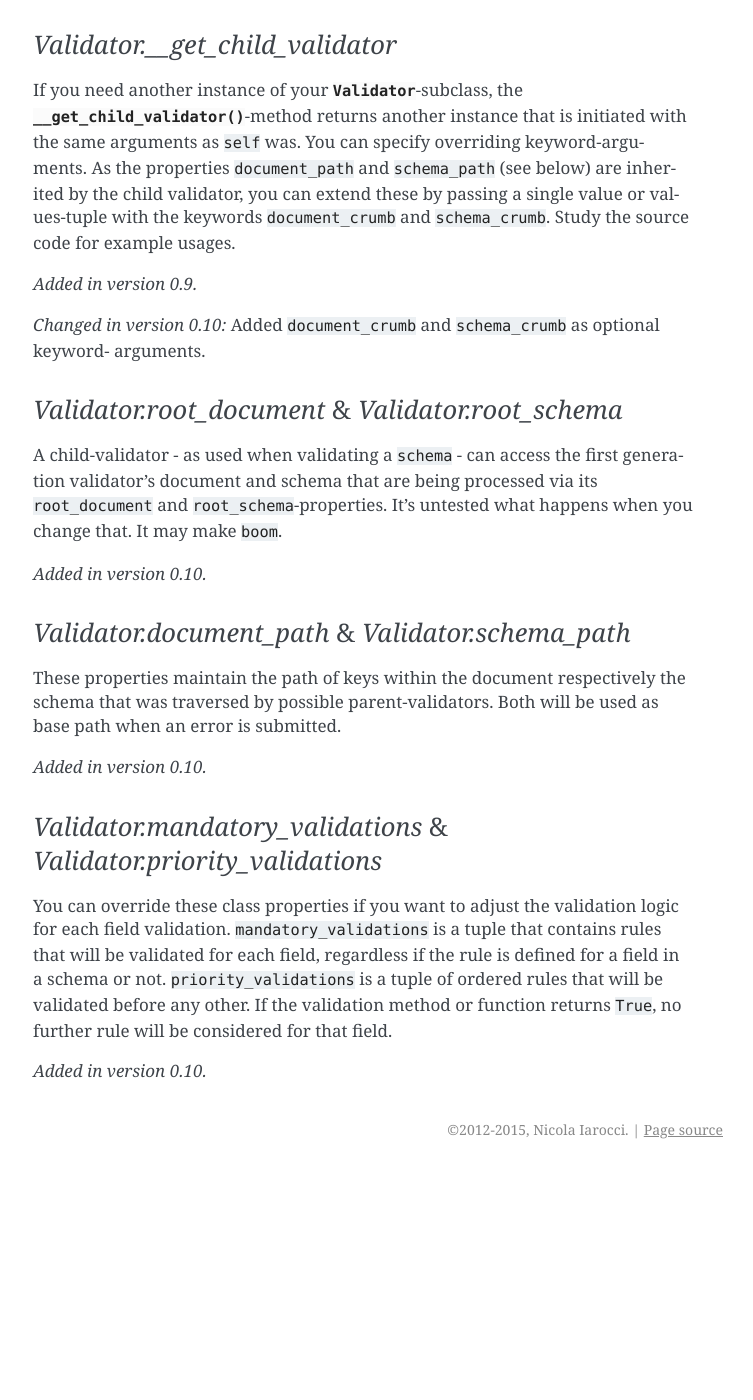
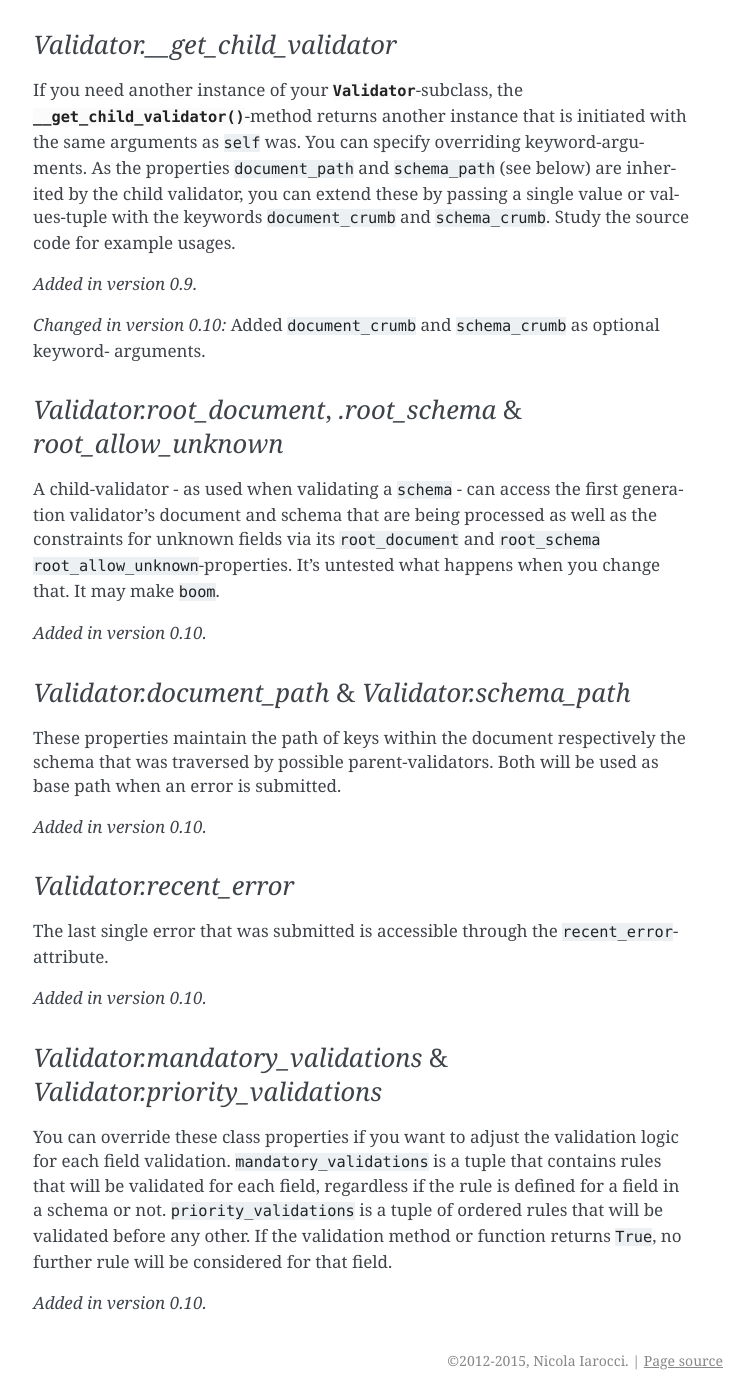
Before and after one commit to pyeve/cerberus, a Sphinx documentation site: the page built from docs/customize.rst, in a window 1280 px wide and 1400 px high, scrolled down 4947 px. Shown: the whole window, without its empty margins (387-1140 px from the left). Built offline with Sphinx 7.4.7, drawn with Linux system fonts in a browser that asks for light colours; before the commit the page ends 6116 px from its top, so only the background shows below that; some of the changed text lies outside the part shown.

Commit message:
Adds an introspection attribute `recent_error`

```diff
--- a/docs/customize.rst
+++ b/docs/customize.rst
@@ -258,12 +258,13 @@ Study the source code for example usages.
     Added ``document_crumb`` and ``schema_crumb`` as optional keyword-
     arguments.
 
-`Validator.root_document` & `Validator.root_schema`
-~~~~~~~~~~~~~~~~~~~~~~~~~~~~~~~~~~~~~~~~~~~~~~~~~~~
+`Validator.root_document`, `.root_schema` & `root_allow_unknown`
+~~~~~~~~~~~~~~~~~~~~~~~~~~~~~~~~~~~~~~~~~~~~~~~~~~~~~~~~~~~~~~~~
 
 A child-validator - as used when validating a ``schema`` - can access the first
-generation validator's document and schema that are being processed via its
-``root_document`` and ``root_schema``-properties.
+generation validator's document and schema that are being processed as well as
+the constraints for unknown fields via its ``root_document`` and ``root_schema``
+``root_allow_unknown``-properties.
 It's untested what happens when you change that. It may make ``boom``.
 
 .. versionadded:: 0.10
@@ -274,6 +275,14 @@ It's untested what happens when you change that. It may make ``boom``.
 These properties maintain the path of keys within the document respectively the
 schema that was traversed by possible parent-validators. Both will be used as
 base path when an error is submitted.
+
+.. versionadded:: 0.10
+
+`Validator.recent_error`
+~~~~~~~~~~~~~~~~~~~~~~~~
+
+The last single error that was submitted is accessible through the
+``recent_error``-attribute.
 
 .. versionadded:: 0.10
 
```
Also changed, not shown: 1 other file.
